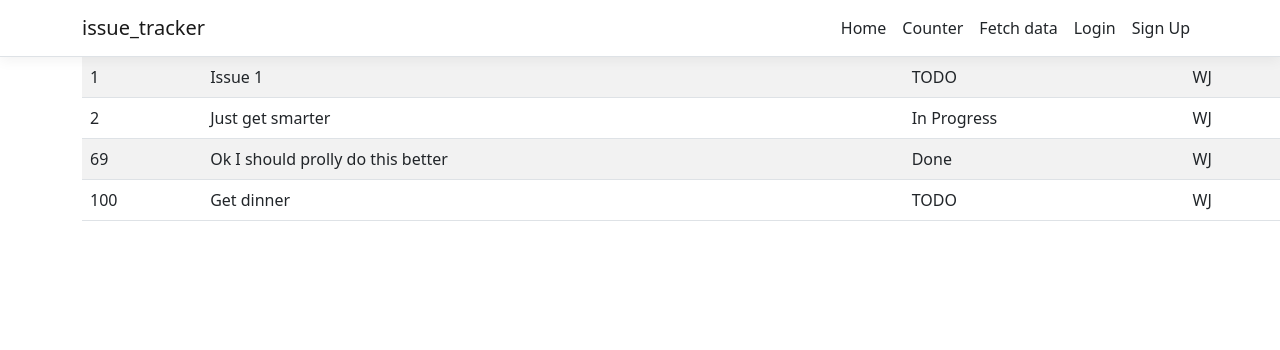
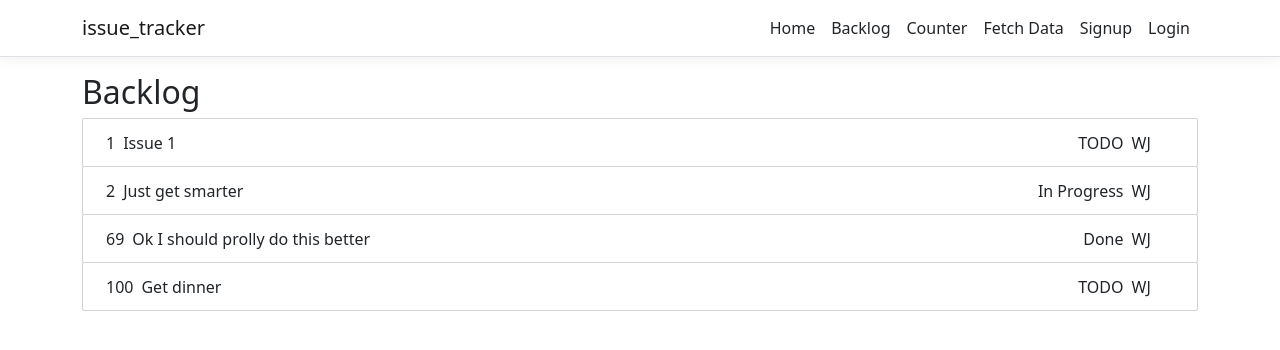
Before and after one commit to Jaee-C/planify, a React (Create React App) app in the folder client/: page /backlog in a window 1280 px wide. Shown: the top 350 px of the page. Built offline with nearby package versions, Linux system fonts and the light colour scheme.

Commit message:
cleaner drag and drop, action dropdown

```diff
--- a/client/src/AppRoutes.js
+++ b/client/src/AppRoutes.js
@@ -7,29 +7,35 @@ import Backlog from "./pages/Backlog";
 
 const AppRoutes = [
   {
-    index: true,
-    element: <Login />
+    path: '/',
+    element: <Home />,
+    name: "Home",
+  },
+  {
+    path: '/backlog',
+    element: <Backlog />,
+    name: "Backlog"
+  },
+  {
+    path: '/counter',
+    element: <Counter />,
+    name: "Counter",
+  },
+  {
+    path: '/fetch-data',
+    element: <FetchData />,
+    name: "Fetch Data",
   },
   {
     path: '/signup',
-    element: <Signup />
+    element: <Signup />,
+    name: "Signup",
   },
   {
-    path: '/home',
-    element: <Home />
+    path: "/login",
+    element: <Login />,
+    name: "Login",
   },
-  {
-    path: '/counter',
-    element: <Counter />
-  },
-  {
-    path: '/fetch-data',
-    element: <FetchData />
-  },
-  {
-    path: '/backlog',
-    element: <Backlog />
-  }
 ];
 
 export default AppRoutes;
--- a/client/src/components/NavMenu.js
+++ b/client/src/components/NavMenu.js
@@ -1,6 +1,7 @@
 import React, { Component } from 'react';
 import { Collapse, Navbar, NavbarBrand, NavbarToggler, NavItem, NavLink } from 'reactstrap';
 import { Link } from 'react-router-dom';
+import AppRoutes from '../AppRoutes';
 import './NavMenu.css';
 
 export class NavMenu extends Component {
@@ -29,21 +30,11 @@ export class NavMenu extends Component {
           <NavbarToggler onClick={this.toggleNavbar} className="mr-2" />
           <Collapse className="d-sm-inline-flex flex-sm-row-reverse" isOpen={!this.state.collapsed} navbar>
             <ul className="navbar-nav flex-grow">
-              <NavItem>
-                <NavLink tag={Link} className="text-dark" to="/home">Home</NavLink>
-              </NavItem>
-              <NavItem>
-                <NavLink tag={Link} className="text-dark" to="/counter">Counter</NavLink>
-              </NavItem>
-              <NavItem>
-                <NavLink tag={Link} className="text-dark" to="/fetch-data">Fetch data</NavLink>
-              </NavItem>
-              <NavItem>
-                <NavLink tag={Link} className="text-dark" to="/">Login</NavLink>
-              </NavItem>
-              <NavItem>
-                <NavLink tag={Link} className="text-dark" to="/signup">Sign Up</NavLink>
-              </NavItem>
+              {AppRoutes.map((route, index) => (
+                <NavItem key={index}>
+                  <NavLink tag={Link} className="text-dark" to={route.path}>{route.name}</NavLink>
+                </NavItem>
+              ))}
             </ul>
           </Collapse>
         </Navbar>
--- a/client/src/pages/Backlog/Issue.js
+++ b/client/src/pages/Backlog/Issue.js
@@ -1,22 +1,47 @@
 import React from "react";
+import styled from '@emotion/styled';
 import { Draggable } from "react-beautiful-dnd";
+import OverflowMenu from "./OverflowMenu";
+import "./styles.css";
 
-import TableCell from "./TableCell";
+const Container = styled.div`
+  border: 1px solid lightgrey;
+  border-radius: 2px;
+  padding: 8px;
+  padding-left: 15px;
+  background-color: white;
+  margin-top: -1px;
+  &:hover {
+    background-color: #f2f3f5;
+  }
+`;
 
-const Issue = ({ issue, index, isDragging }) => (
+const Row = styled.div`
+  display: flex;
+  align-items: center;
+`;
+
+const Col = styled.div`
+  margin-left: 8px;
+`;
+
+const Issue = ({ issue, index }) => (
   <Draggable draggableId={issue.id.toString()} index={index} style={{width:"100%"}}>
     {(provided, snapshot) => (
-      <tr
+      <Container
         key={issue.id}
         {...provided.draggableProps}
         {...provided.dragHandleProps}
         ref={provided.innerRef}
       >
-        <TableCell isDragging={isDragging}>{issue.id}</TableCell>
-        <TableCell isDragging={isDragging}>{issue.title}</TableCell>
-        <TableCell isDragging={isDragging}>{issue.status}</TableCell>
-        <TableCell isDragging={isDragging}>{issue.assignee}</TableCell>
-      </tr>
+        <Row className="issue-item">
+          <Col>{issue.id}</Col>
+          <Col style={{flex: "1 1 0%"}}>{issue.title}</Col>
+          <Col>{issue.status}</Col>
+          <Col>{issue.assignee}</Col>
+          <Col><OverflowMenu /></Col>
+        </Row>
+      </Container>
     )}
   </Draggable>
 );
--- a/client/src/pages/Backlog/IssueList.js
+++ b/client/src/pages/Backlog/IssueList.js
@@ -1,33 +1,25 @@
 import React from "react";
-import { Table } from "reactstrap";
 import { Droppable } from "react-beautiful-dnd";
 
 import Issue from "./Issue";
 
-const IssueList = ({ issues, isDragging }) => {
+const IssueList = ({ issues }) => {
   return (
     <Droppable droppableId="backlogTable" style={{ width: "100%" }}>
       {(provided) => (
-        <Table
-          innerRef={provided.innerRef}
+        <div
+          ref={provided.innerRef}
           {...provided.droppableProps}
-          hover
-          striped
-          layout="auto"
-          style={{ tableLayout: "auto", width: "1200px" }}
         >
-          <tbody>
           {issues.map((issue, index) => (
             <Issue
               key={issue.id}
               issue={issue}
               index={index}
-                isDragging={isDragging}
             />
           ))}
           {provided.placeholder}
-          </tbody>
-        </Table>
+        </div>
       )}
     </Droppable>
   );
--- /dev/null
+++ b/client/src/pages/Backlog/OverflowMenu.js
@@ -0,0 +1,35 @@
+import React, { useState } from "react";
+import {
+  Dropdown,
+  DropdownToggle,
+  DropdownMenu,
+  DropdownItem,
+} from "reactstrap";
+import { faEllipsis } from "@fortawesome/free-solid-svg-icons";
+import { FontAwesomeIcon } from "@fortawesome/react-fontawesome";
+import "./styles.css";
+
+const OverflowMenu = () => {
+  const [dropdownOpen, setDropdownOpen] = useState(false);
+
+  const toggleDropdown = () => setDropdownOpen(!dropdownOpen);
+
+  return (
+    <Dropdown size="sm" isOpen={dropdownOpen} toggle={toggleDropdown}>
+      <DropdownToggle className="btn-gray-300">
+        <FontAwesomeIcon icon={faEllipsis} className="icon" />
+      </DropdownToggle>
+      <DropdownMenu right>
+        <DropdownItem header>Actions</DropdownItem>
+        <DropdownItem>Some Action</DropdownItem>
+        <DropdownItem text>Dropdown Item Text</DropdownItem>
+        <DropdownItem divider />
+        <DropdownItem>Foo Action</DropdownItem>
+        <DropdownItem>Bar Action</DropdownItem>
+        <DropdownItem>Quo Action</DropdownItem>
+      </DropdownMenu>
+    </Dropdown>
+  );
+};
+
+export default OverflowMenu;
--- a/client/src/pages/Backlog/TableCell.js
+++ /dev/null
@@ -1,65 +0,0 @@
-import React from "react";
-
-class TableCell extends React.Component {
-  ref;
-
-  getSnapshotBeforeUpdate(prevProps) {
-    if (!this.ref) {
-      return null;
-    }
-
-    const isDragStarting = this.props.isDragging && !prevProps.isDragging;
-
-    if (!isDragStarting) {
-      return null;
-    }
-
-    const { width, height } = this.ref.getBoundingClientRect();
-
-    const snapshot = {
-      width,
-      height,
-    };
-
-    return snapshot;
-  }
-
-  componentDidUpdate(prevProps, prevState, snapshot) {
-    const ref = this.ref;
-    if (!ref) {
-      return;
-    }
-
-    if (snapshot) {
-      if (ref.style.width === snapshot.width) {
-        return;
-      }
-      ref.style.width = `${snapshot.width}px`;
-      ref.style.height = `${snapshot.height}px`;
-      return;
-    }
-
-    if (this.props.isDragOccurring) {
-      return;
-    }
-
-    // inline styles not applied
-    if (ref.style.width == null) {
-      return;
-    }
-
-    // no snapshot and drag is finished - clear the inline styles
-    ref.style.removeProperty("height");
-    ref.style.removeProperty("width");
-  }
-
-  setRef = (ref) => {
-    this.ref = ref;
-  };
-
-  render() {
-    return <td ref={this.setRef}>{this.props.children}</td>;
-  }
-}
-
-export default TableCell;
--- a/client/src/pages/Backlog/index.js
+++ b/client/src/pages/Backlog/index.js
@@ -8,15 +8,8 @@ import { issues } from "./issue-data";
 
 const Backlog = () => {
   const [allIssues, setIssues] = useState(issues);
-  const [isDragging, setDragging] = useState(false);
-
-  // Dimension Locking
-  const onBeforeDragStart = () => {
-    setDragging(true);
-  }
 
   const onDragEnd = result => {
-    setDragging(false);
 
     // dropped outside the list
     if (
@@ -35,9 +28,10 @@ const Backlog = () => {
   }
 
   return (
-    <Container>
-      <DragDropContext onDragEnd={onDragEnd} onBeforeDragStart={onBeforeDragStart}>
-        <IssueList issues={allIssues} isDragging={isDragging} />
+    <Container className="mt-3">
+      <h2>Backlog</h2>
+      <DragDropContext onDragEnd={onDragEnd}>
+        <IssueList issues={allIssues} />
       </DragDropContext>
     </Container>
   );
--- /dev/null
+++ b/client/src/pages/Backlog/styles.css
@@ -0,0 +1,21 @@
+.issue-item .btn-gray-300 {
+  visibility: hidden;
+}
+
+.issue-item:hover .btn-gray-300 {
+  visibility: visible;
+}
+
+.btn-gray-300 {
+  background-color: var(--bs-gray-300);
+  border-color: transparent;
+}
+
+.btn-gray-300:hover, .btn-gray-300:focus {
+  background-color: var(--bs-gray-400);
+  border-color: transparent;
+}
+
+.icon {
+  color: var(--bs-gray-700);
+}
```
Lines whose indentation alone changed are shown as unchanged.
